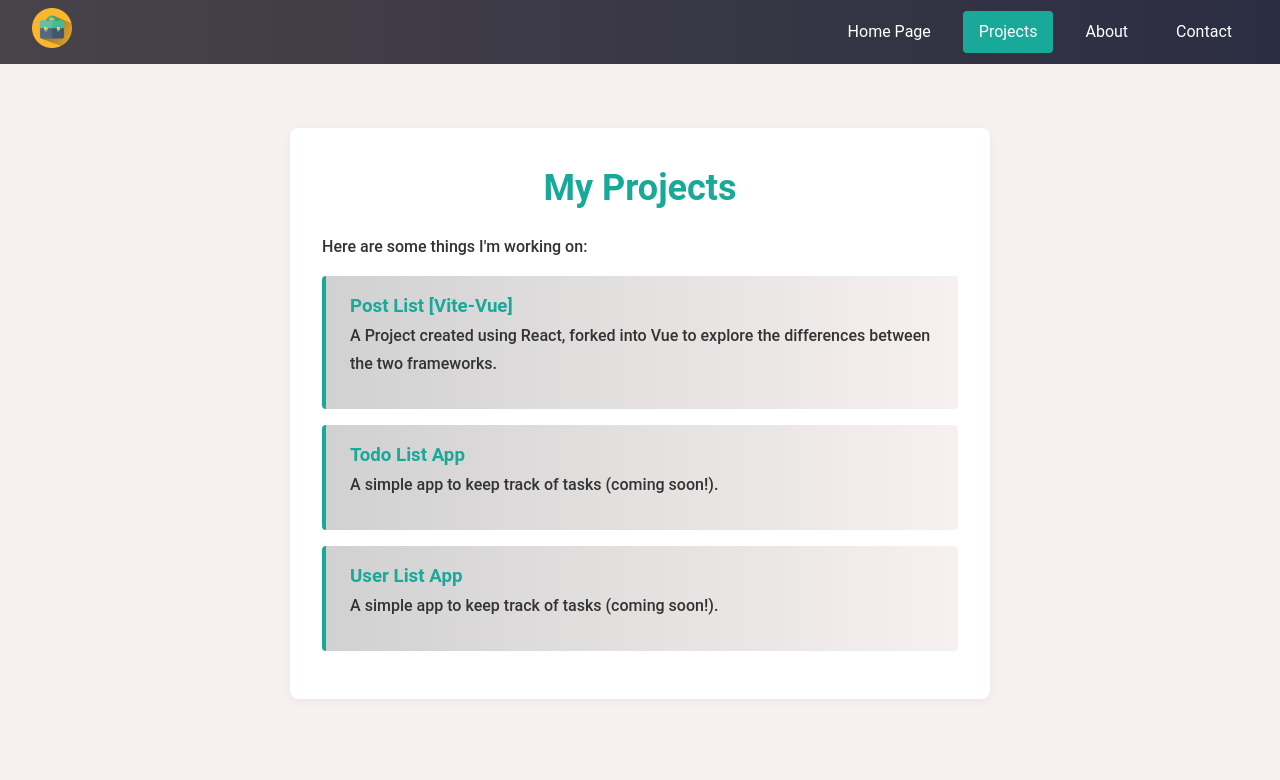
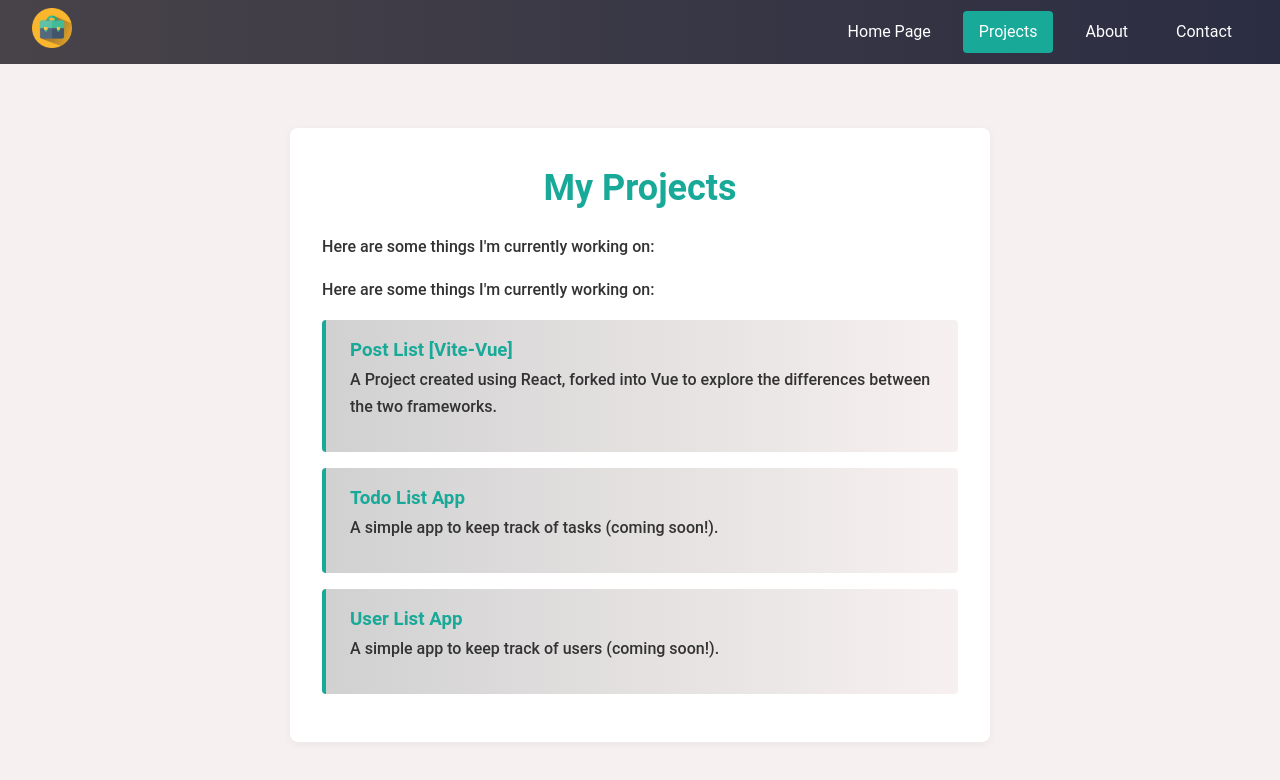
Before and after one commit to SnekHunter/snek-portfolio, a Vue app: page /projects in a window 1280 px wide. Shown: the top 780 px of the page. Built offline with nearby package versions, Linux system fonts and the light colour scheme.

Commit message:
-- added transition effects to Projects.vue CSS -- updated README.md

```diff
--- a/src/App.vue
+++ b/src/App.vue
@@ -12,11 +12,7 @@ const open = ref(false);
       </router-link>
 
       <!-- Burger menu for responsive design -->
-      <button
-        class="menu-toggle"
-        @click="open = !open"
-        aria-label="Toggle menu"
-      >
+      <button class="menu-toggle" @click="open = !open" aria-label="Toggle menu">
         <img src="@/assets/burger-menu.png" alt="dropdown-menu" />
       </button>
 
--- a/src/assets/style.css
+++ b/src/assets/style.css
@@ -1,4 +1,5 @@
 :root {
+  /* Color Palette */
   --primary: linear-gradient(to right, #484349, #2b2d42);
   --primary-light: #6c6a7b;
   --primary-dark: #2b2d42;
@@ -9,6 +10,10 @@
   --muted-color: #666;
   --primary-button: #109648;
   --highlight: linear-gradient(to right, #d1d1d1 0%, #f7f0f0 100%);
+
+  /* Transitions */
+  --transition: 0.3s ease-in-out;
+
 }
 
 *,
@@ -78,6 +83,7 @@ nav {
   border: none;
   cursor: pointer;
 }
+
 .menu-toggle .bar {
   display: block;
   width: 100%;
@@ -167,6 +173,10 @@ textarea {
   margin: 1rem 0;
 }
 
+.highlight-box.project:hover {
+  scale: 1.05;
+}
+
 .menu-toggle {
   display: none;
 }
--- a/src/pages/Projects.vue
+++ b/src/pages/Projects.vue
@@ -1,10 +1,11 @@
 <template>
   <div class="info-container">
     <h1>My Projects</h1>
-    <p>Here are some things I'm working on:</p>
+    <p>Here are some things I'm currently working on:</p>
+    <p>Here are some things I'm currently working on:</p>
 
     <router-link to="/posts" class="btn">
-      <div class="highlight-box">
+      <div class="highlight-box project">
         <h3>Post List [Vite-Vue]</h3>
         <p>
           A Project created using React, forked into Vue to explore the
@@ -13,15 +14,15 @@
       </div>
     </router-link>
     <router-link>
-      <div class="highlight-box">
+      <div class="highlight-box project">
         <h3>Todo List App</h3>
         <p>A simple app to keep track of tasks (coming soon!).</p>
       </div>
     </router-link>
     <router-link>
-      <div class="highlight-box">
+      <div class="highlight-box project">
         <h3>User List App</h3>
-        <p>A simple app to keep track of tasks (coming soon!).</p>
+        <p>A simple app to keep track of users (coming soon!).</p>
       </div>
     </router-link>
   </div>
```
Also changed, not shown: 1 other file (tests, documents, lock files or other folders).
